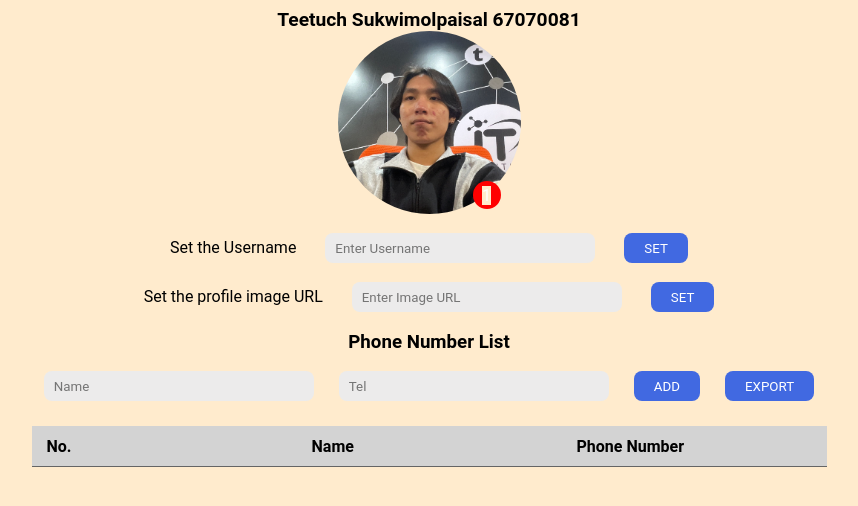
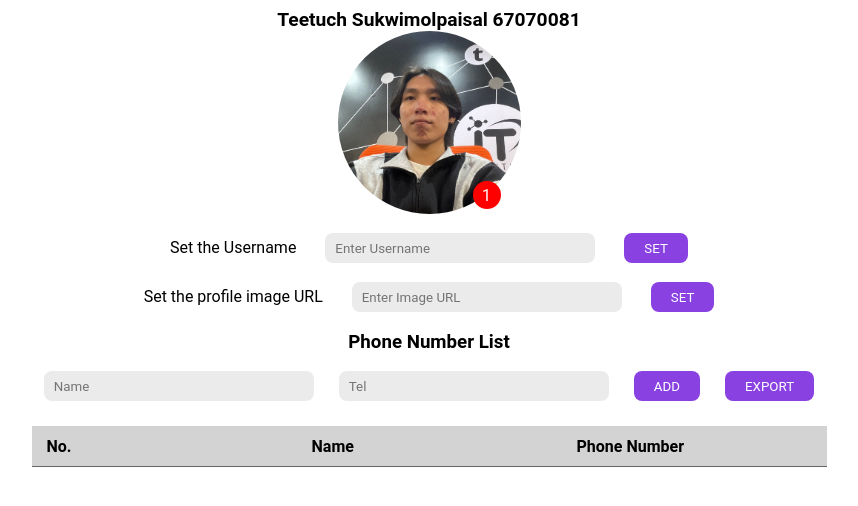
Before and after one commit to Ttuch/itf-web, a plain HTML site: page lab14.html in a window 1280 px wide. Shown: the whole page, without its empty margins (211-1069 px from the left). Drawn offline with Linux system fonts and the light colour scheme.

Commit message:
Add files via upload

```diff
--- a/styles.css
+++ b/styles.css
@@ -1,6 +1,5 @@
 *{
     font-family: Roboto;
-    background-color: blanchedalmond;
 }
 .navbar{
     display: flex;
@@ -64,7 +63,7 @@
 }
 .setbutton{
     border: none;
-    background-color: royalblue;
+    background-color: rgb(137, 65, 225);
     color: white;
     height: 30px;
     border-radius: 8px;
```
